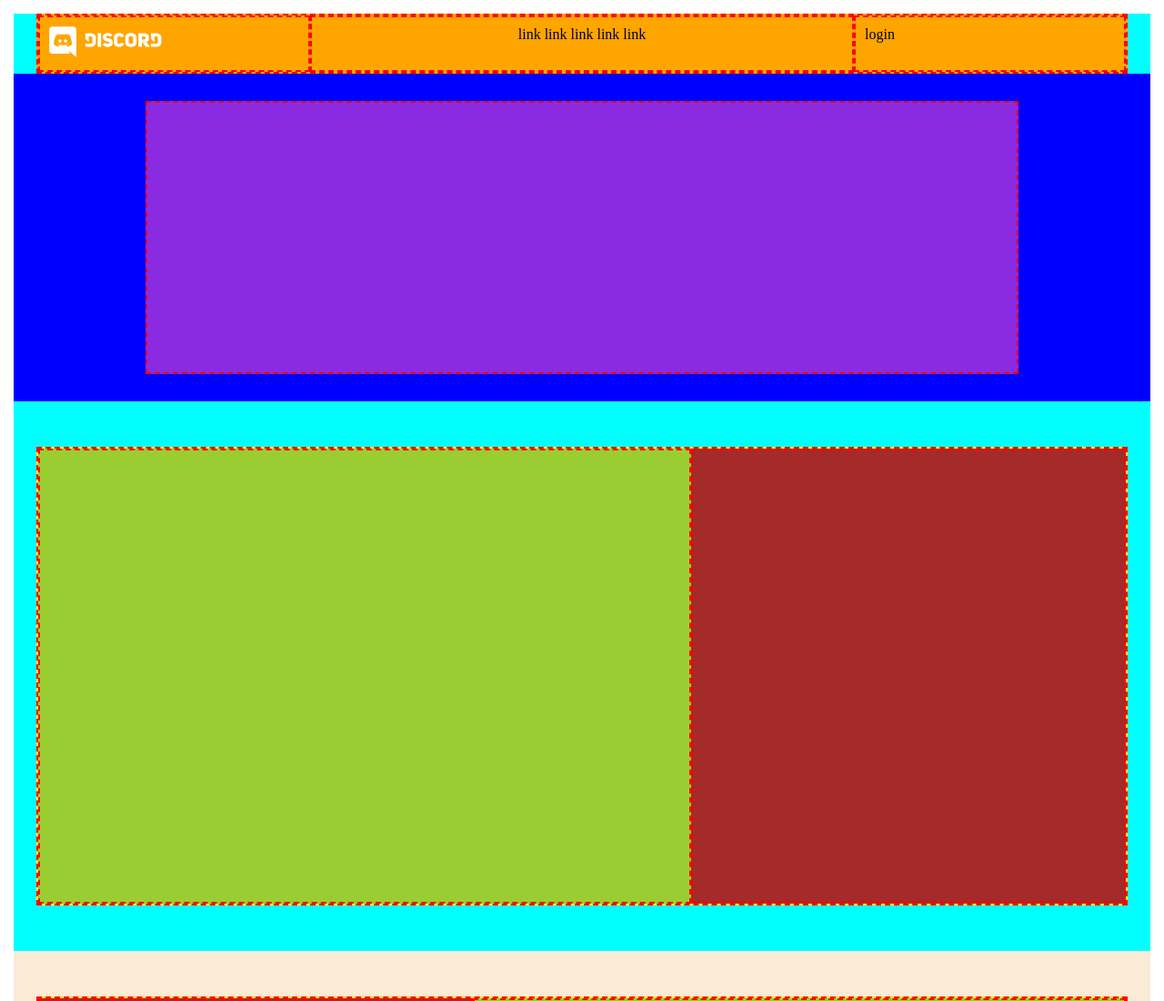
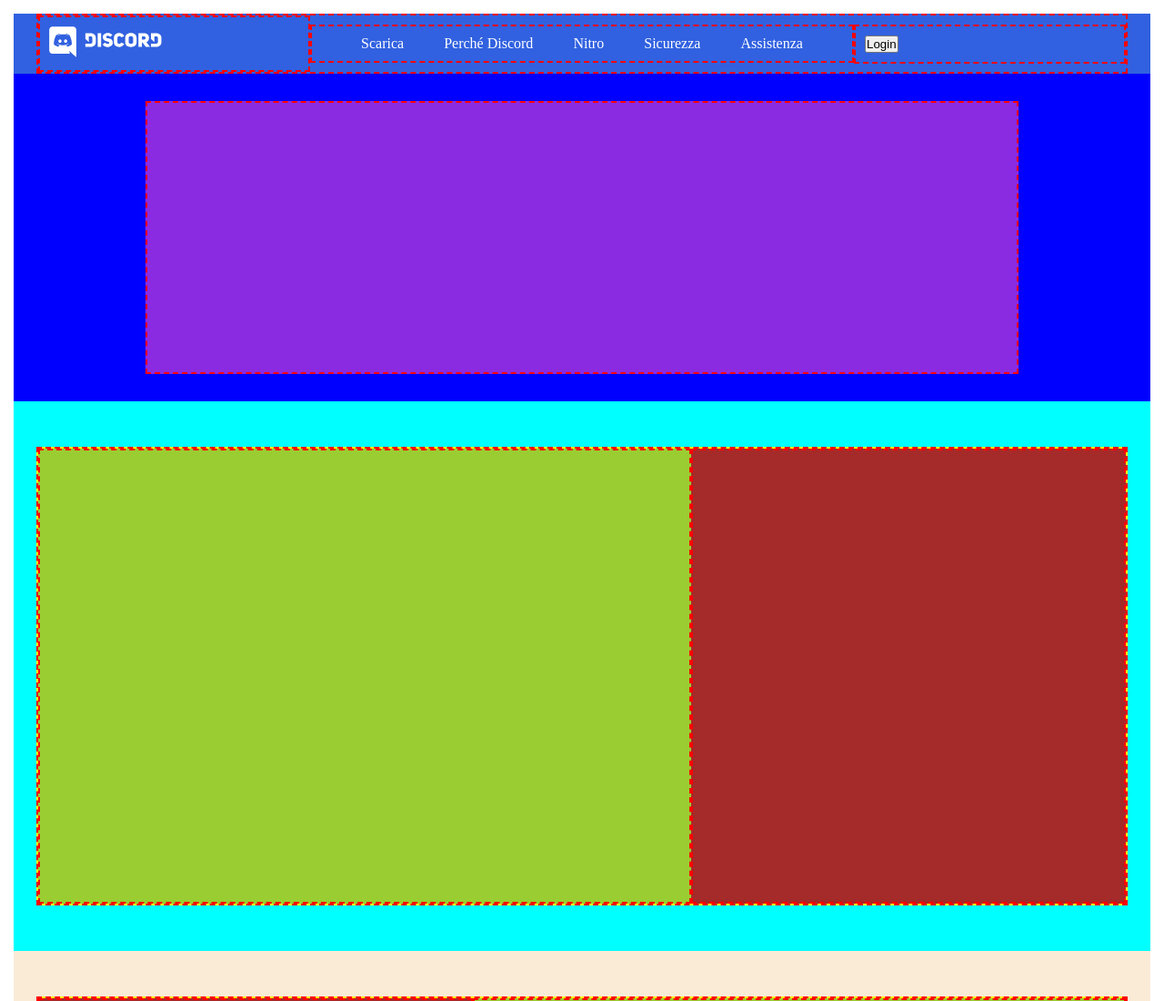
Before and after one commit to Roberto-Larivera/htmlcss-discord, a plain HTML site: page index.html in a window 1280 px wide. Shown: the top 1100 px of the page at 91% size. Drawn offline with Linux system fonts and the light colour scheme.

```diff
--- a/css/style.css
+++ b/css/style.css
@@ -11,10 +11,19 @@
     margin: 0 auto;
 }
 
-/* HARDER */
+/* HEADER SUPERIORE*/
 .header-alfa{
     display: flex;
+    align-items: center;
 }
+.header-sopra{
+    background-color: #3161e0;
+
+}
+.maxi-header ul li a, .color-white-header{
+    color: white;
+}
+
 .header-alfa > *{
     padding: 10px;
 }
@@ -22,29 +31,27 @@
     width: 25%;
 }
 .maxi-header{
-    width:50%
+    width:50%;
+
 }
 .maxi-header ul{
     list-style-type: none;
-    text-align: center;
-}
-.maxi-header ul li{
-    display: inline-block;
+    display: flex;
+    justify-content: space-evenly;
 }
 .maxi-header ul li a{
-    color: black;
     text-decoration: none;
 }
-
+/* HEADER INFERIORE */
 .header-sotto{
     padding: 30px 0;
+    background-image: url();
 }
 .header-sotto .jumbotron{
     width: 80%;
     margin: 0 auto;
     min-height: 300px;
 }
-
 
 
 
@@ -77,19 +84,14 @@
 
 
 /* HEADER */
-.debug .header-sopra{
-    background-color: cyan;
-}
-.debug .header-sopra .contenitore{
-    background-color: orange;
-}
 
-.debug .mini-header{
+
+/* .debug .mini-header{
     width: 25%;
 }
 .debug .maxi-header{
     width:50%
-}
+} */
 
 .debug .header-sotto{
     background-color: blue;
--- a/index.html
+++ b/index.html
@@ -15,29 +15,29 @@
                 <div class="contenitore border-red">
                     <div class="header-alfa">
                         <div class="mini-header border-red">
-                            <img src="img/logo.svg" alt="">
+                            <img src="img/logo.svg" alt="logo discord">
                         </div>
                         <div class="maxi-header border-red">
                             <ul>
                                 <li>
-                                    <a href="#">link</a>
+                                    <a href="#">Scarica</a>
                                 </li>
                                 <li>
-                                    <a href="#">link</a>
+                                    <a href="#">Perché Discord</a>
                                 </li>
                                 <li>
-                                    <a href="#">link</a>
+                                    <a href="#">Nitro</a>
                                 </li>
                                 <li>
-                                    <a href="#">link</a>
+                                    <a href="#">Sicurezza</a>
                                 </li>
                                 <li>
-                                    <a href="#">link</a>
+                                    <a href="#">Assistenza</a>
                                 </li>
                             </ul>
                         </div>
                         <div class="mini-header border-red">
-                            login
+                            <button>Login</button>
                         </div>
                     </div>
                 </div>
```
